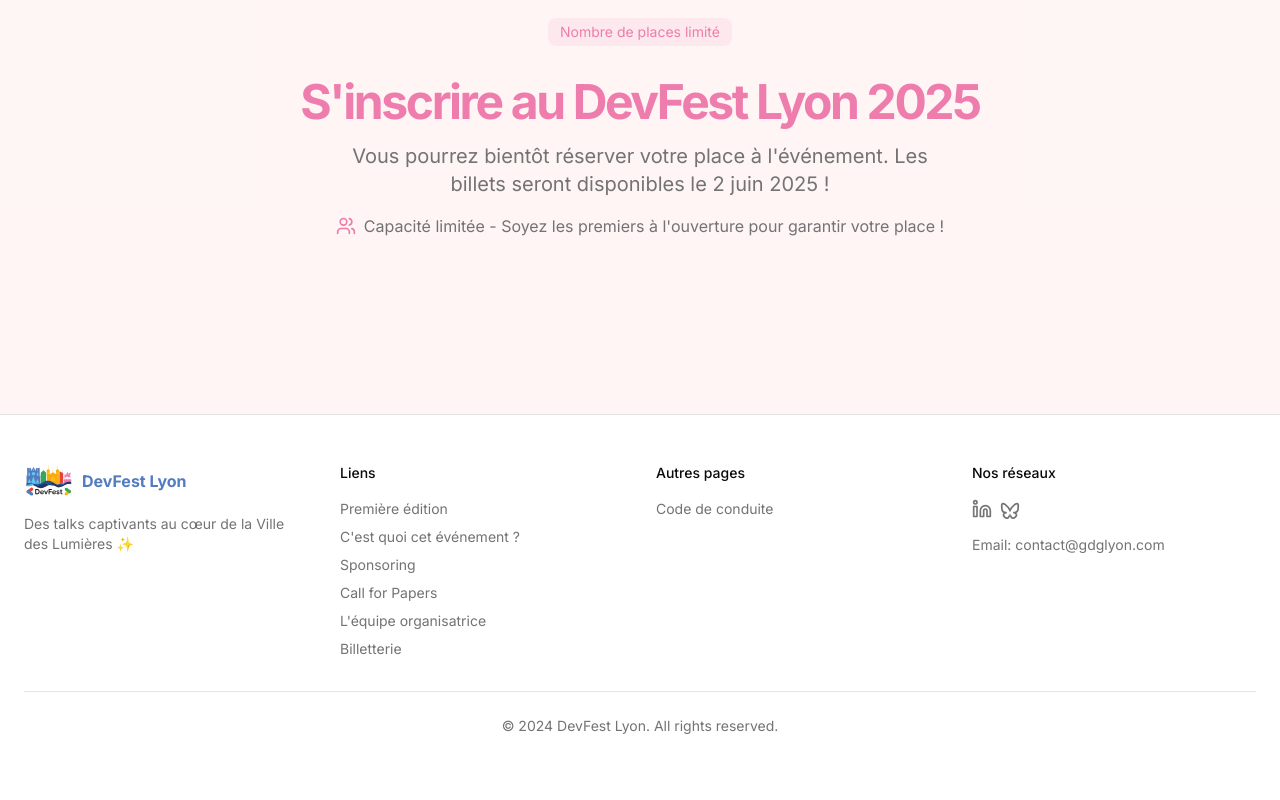
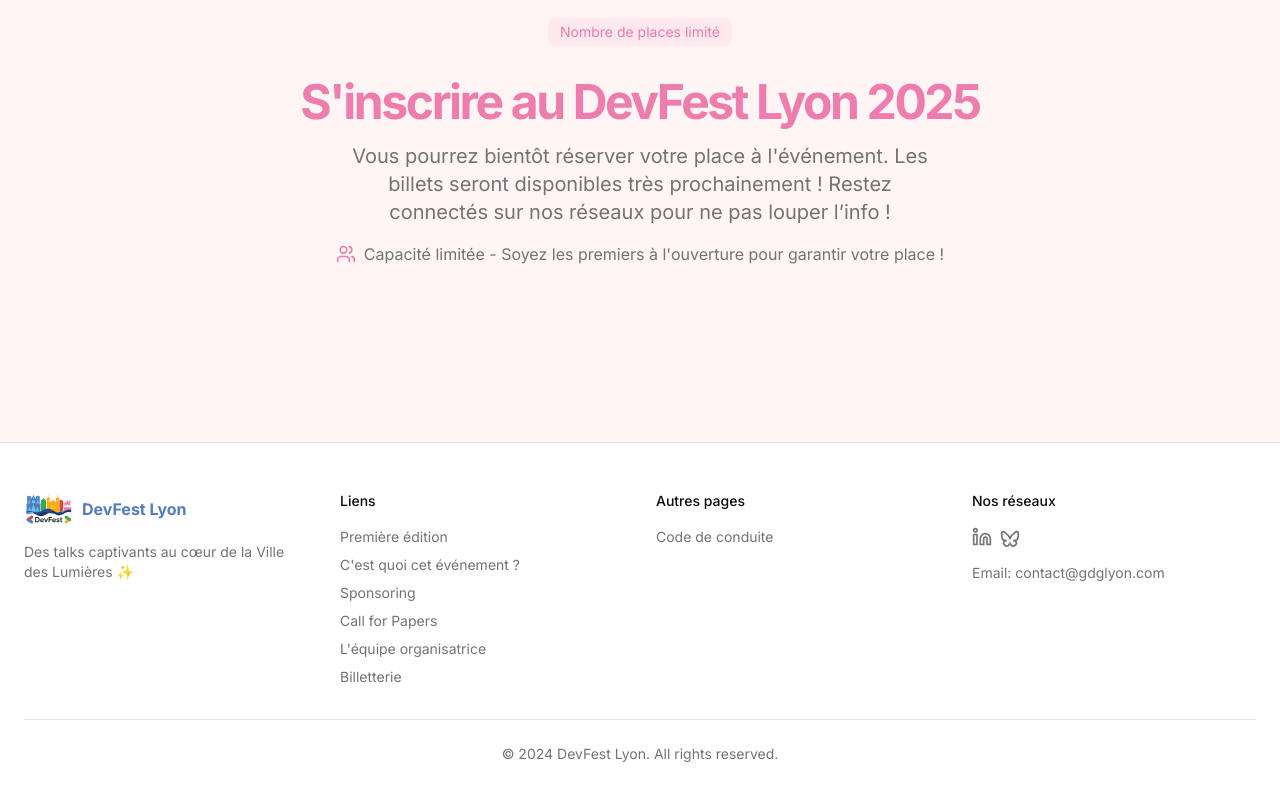
Before and after one commit to mickaelalvs/devfest-lyon-website, a Next.js app: page / in a window 1280 px wide. Shown: the part 5126-5926 px from the top of the page. Built offline with nearby package versions, Linux system fonts and the light colour scheme.

Commit message:
Update billeterie date

```diff
--- a/components/register.tsx
+++ b/components/register.tsx
@@ -20,7 +20,7 @@
                             S'inscrire au DevFest Lyon 2025
                         </h2>
                         <p className="max-w-[600px] text-muted-foreground md:text-xl">
-                            Vous pourrez bientôt réserver votre place à l'événement. Les billets seront disponibles le 2 juin 2025 !
+                            Vous pourrez bientôt réserver votre place à l'événement. Les billets seront disponibles très prochainement ! Restez connectés sur nos réseaux pour ne pas louper l’info !
                         </p>
                     </div>
                     <div className="flex items-center justify-center align-middle space-x-2 text-muted-foreground">
```
